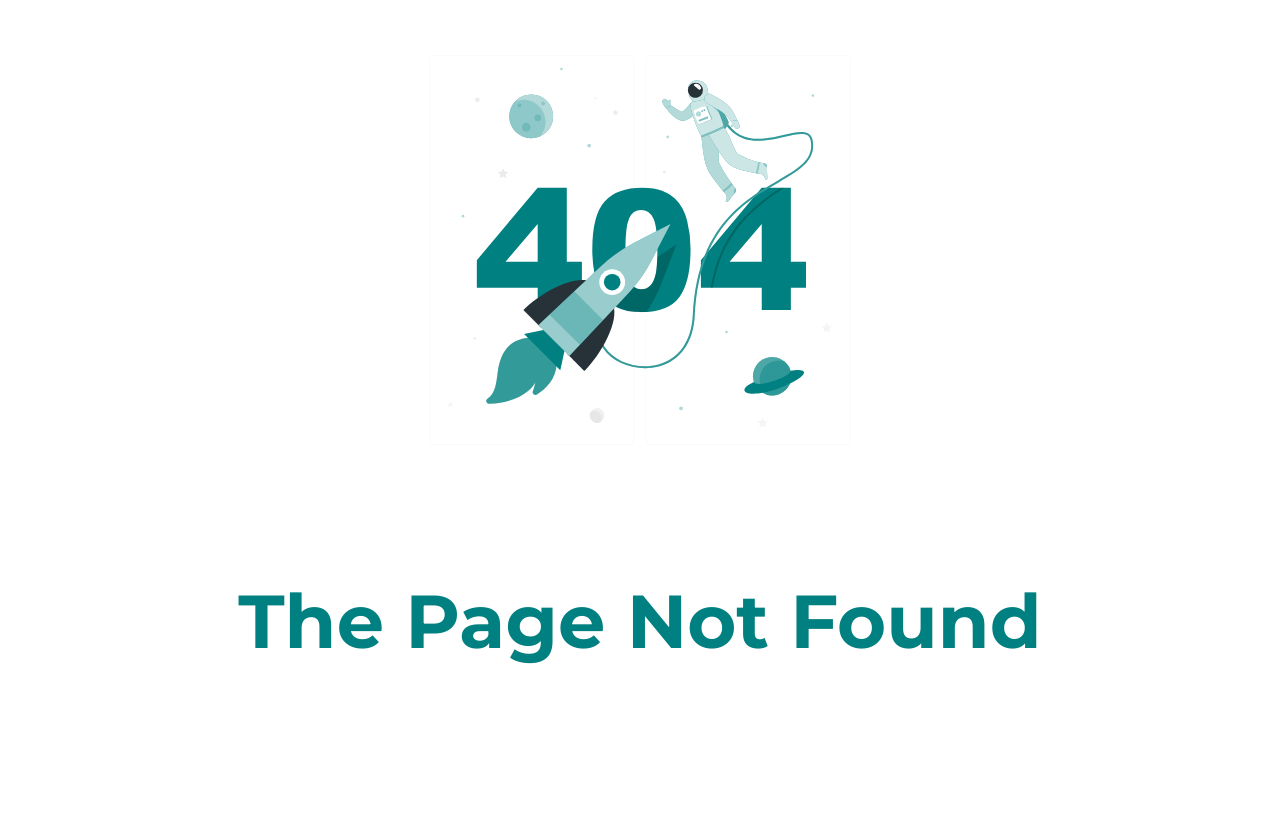
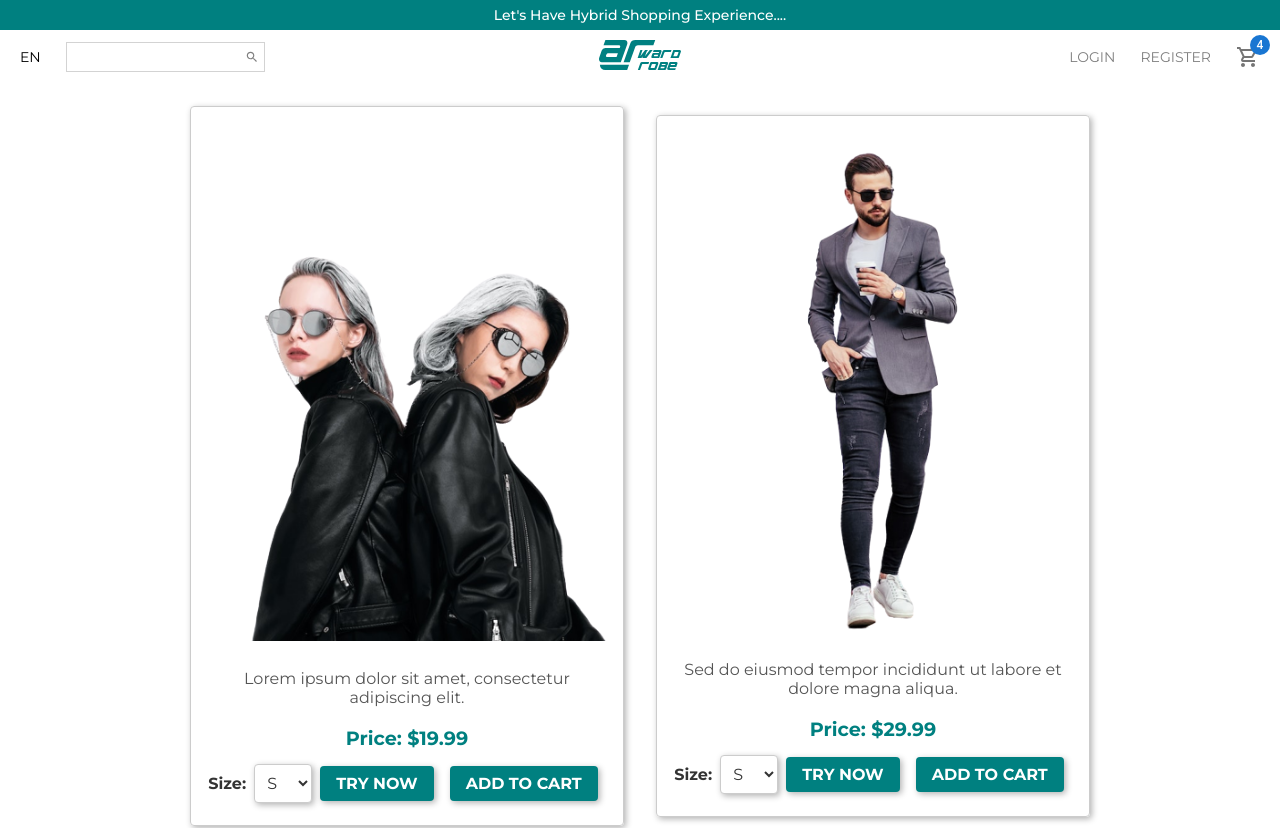
Before and after one commit to shihabsaleem/AR-Wardrobe, a React (Create React App) app: page /pro in a window 1280 px wide. Before the commit this address had no page. Shown: the top 828 px of the page. Before the commit the page ends 800 px from the top, so only its background shows below. Built offline with nearby package versions, Linux system fonts and the light colour scheme.

Commit message:
single product sample

```diff
--- a/src/App.js
+++ b/src/App.js
@@ -7,6 +7,8 @@ import Category from "./Pages/SingleCat";
 import { BrowserRouter as Router, Routes, Route } from "react-router-dom";
 import UserProf from "./Pages/UserProf";
 import SingleCat from "./Pages/SingleCat";
+import Product from "./Pages/Product";
+
 
 function App() {
   return (
@@ -20,6 +22,7 @@ function App() {
           <Route path="/profile" element={<UserProf />} />
           <Route path="/category" element={<Category />} />
           <Route path="/single" element={<SingleCat />} />
+          <Route path="/pro" element={<Product/>} />
           <Route path="*" element={<NoPage />} />
         </Routes>
       </Router>
--- /dev/null
+++ b/src/Components/ProductDetails.jsx
@@ -0,0 +1,41 @@
+import React, { useState } from "react";
+import products from "../data";
+import "../Components/Style/productdetails.scss"
+
+const ProductDetails = ({ product }) => {
+  const [selectedSize, setSelectedSize] = useState("S"); // default size
+
+  const handleSizeChange = (e) => {
+    setSelectedSize(e.target.value);
+  };
+
+  const handleTryNow = () => {
+    // handle the "Try Now" button click
+    console.log("Trying product...");
+  };
+
+  return (
+    <div>
+      <div className="single-item">
+        {products.map((product) => (
+          <div key={product.id}>
+            <img src={product.image} alt={product.name} />
+            <p>{product.description}</p>
+            <p className="price">Price: ${product.price}</p>
+            <label htmlFor="size">Size:</label>
+            <select id="size" value={selectedSize} onChange={handleSizeChange}>
+              <option value="S">S</option>
+              <option value="M">M</option>
+              <option value="L">L</option>
+              <option value="XL">XL</option>
+            </select>
+            <button onClick={handleTryNow}>Try Now</button>
+            <button>Add to Cart</button>{" "}
+          </div>
+        ))}
+      </div>
+    </div>
+  );
+};
+
+export default ProductDetails;
--- /dev/null
+++ b/src/Components/Style/productdetails.scss
@@ -0,0 +1,102 @@
+.single-item {
+    display: flex;
+    flex-wrap: wrap;
+    justify-content: center;
+    align-items: center;
+
+    div {
+      max-width: 400px;
+      padding: 1rem;
+      margin: 1rem;
+      border: 1px solid #ccc;
+      border-radius: 4px;
+      box-shadow: 2px 2px 6px rgba(0, 0, 0, 0.3);
+      text-align: center;
+      transition: all 0.3s ease-in-out;
+
+      &:hover {
+        transform: translateY(-5px);
+        box-shadow: 2px 2px 10px rgba(0, 0, 0, 0.5);
+      }
+
+      h2 {
+        margin-bottom: 0.5rem;
+        font-size: 1.5rem;
+        font-weight: bold;
+        text-transform: uppercase;
+        color: #333;
+        transition: color 0.3s ease-in-out;
+
+        &:hover {
+          color: teal;
+        }
+      }
+
+      img {
+        max-width: 100%;
+        height: auto;
+        margin-bottom: 0.5rem;
+      }
+
+      p {
+        margin-bottom: 0.5rem;
+        font-size: 1rem;
+        color: #555;
+      }
+
+      .price {
+        font-size: 1.2rem;
+        font-weight: bold;
+        color: teal;
+      }
+
+      label {
+        margin-right: 0.5rem;
+        font-size: 1rem;
+        font-weight: bold;
+        color: #333;
+      }
+
+      select {
+        padding: 0.5rem;
+        font-size: 1rem;
+        color: #333;
+        border: 1px solid #ccc;
+        border-radius: 4px;
+        background-color: #fff;
+        box-shadow: 2px 2px 6px rgba(0, 0, 0, 0.3);
+        transition: all 0.3s ease-in-out;
+
+        &:focus {
+          outline: none;
+          border-color: teal;
+          box-shadow: 2px 2px 10px rgba(30, 144, 255, 0.5);
+        }
+      }
+
+      button {
+        padding: 0.5rem 1rem;
+        margin: 0.5rem;
+        font-size: 1rem;
+        font-weight: bold;
+        text-transform: uppercase;
+        color: #fff;
+        border: none;
+        border-radius: 4px;
+        background-color: teal;
+        box-shadow: 2px 2px 6px rgba(0, 0, 0, 0.3);
+        cursor: pointer;
+        transition: all 0.3s ease-in-out;
+
+        &:hover {
+          background-color: #0077b6;
+          box-shadow: 2px 2px 10px rgba(0, 128, 128, 0.5);
+        }
+
+        &:focus {
+          outline: none;
+          box-shadow: 2px 2px 10px rgba(0, 128, 128, 0.5);
+        }
+      }
+    }
+  }
--- /dev/null
+++ b/src/Pages/Product.jsx
@@ -0,0 +1,19 @@
+import React from 'react'
+import Announce from '../Components/Announce'
+import Footer from '../Components/Footer'
+import Navbar from '../Components/Navbar'
+import ProductDetails from '../Components/ProductDetails'
+
+const Product = () => {
+  return (
+    <div>
+        <Announce/>
+        <Navbar/>
+        <ProductDetails/>
+        <Footer />
+
+    </div>
+  )
+}
+
+export default Product
```
